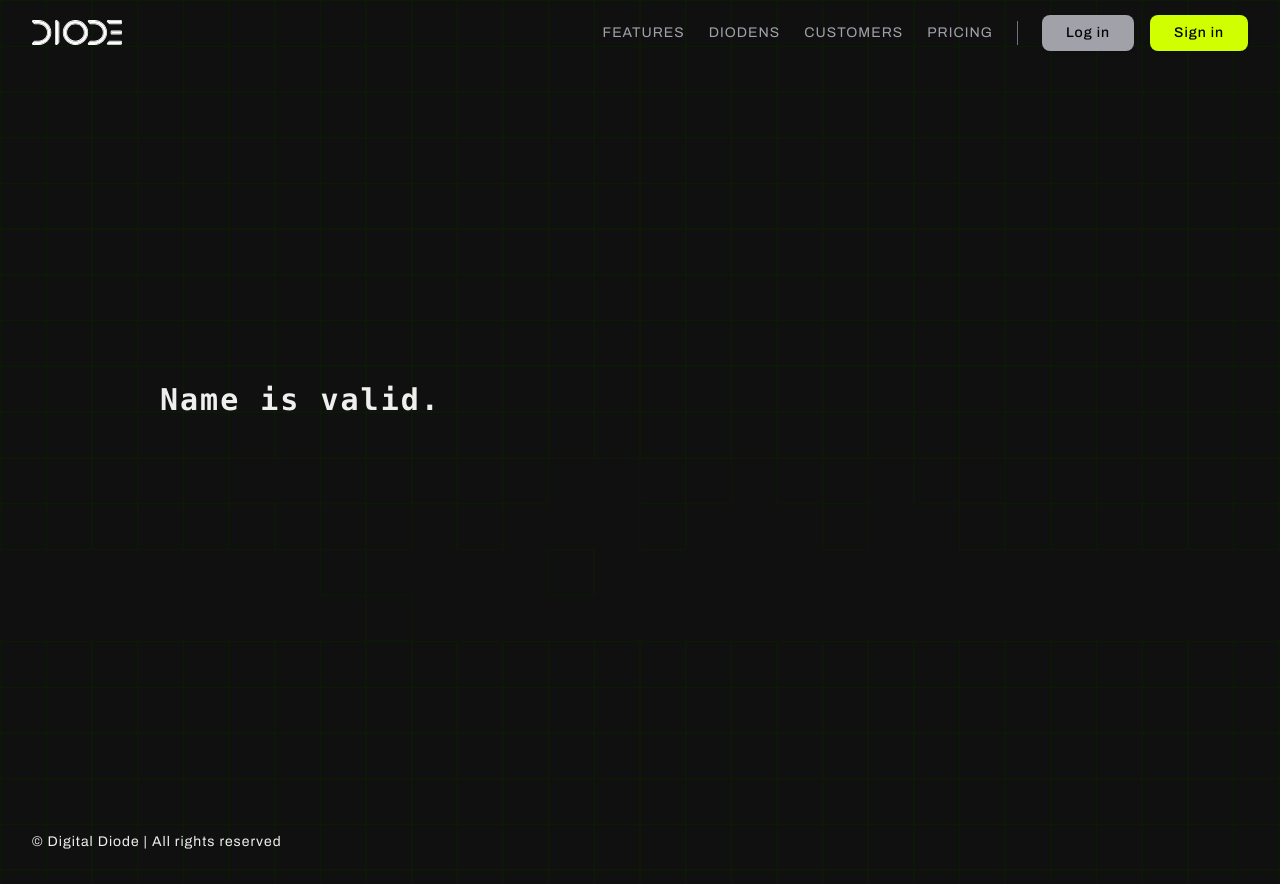
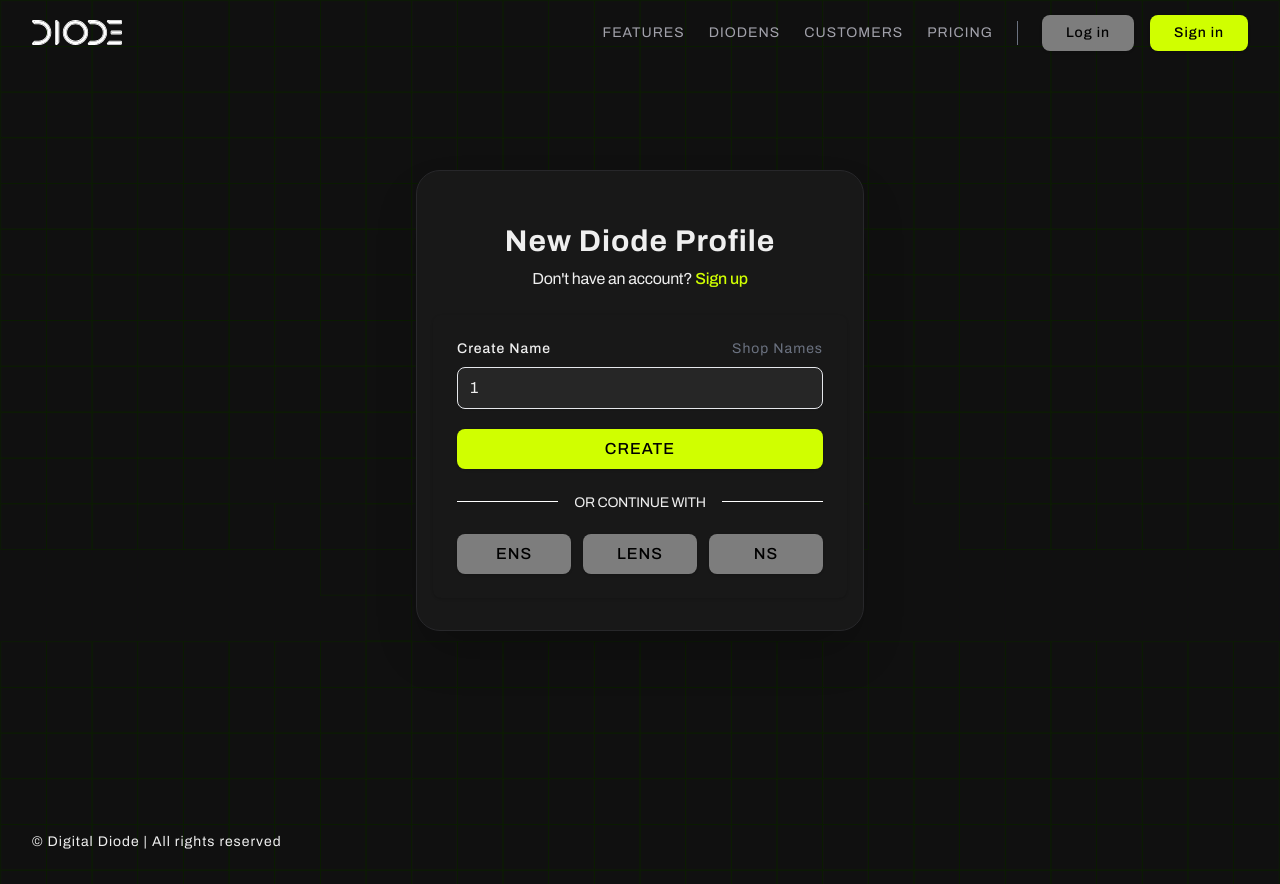
Before and after one commit to raldblox/web5-diode, a Next.js app: page /create/1 in a window 1280 px wide. Built offline with nearby package versions, Linux system fonts and the light colour scheme.

Commit message:
added web3 and web5 libs

```diff
--- a/package.json
+++ b/package.json
@@ -9,9 +9,11 @@
     "lint": "next lint"
   },
   "dependencies": {
+    "@web5/api": "^0.8.2",
+    "ethers": "^6.8.1",
+    "next": "14.0.3",
     "react": "^18",
-    "react-dom": "^18",
-    "next": "14.0.3"
+    "react-dom": "^18"
   },
   "devDependencies": {
     "autoprefixer": "^10.0.1",
--- a/src/app/create/[name]/page.js
+++ b/src/app/create/[name]/page.js
@@ -1,12 +1,14 @@
 "use client"
 
 import Container from '@/components/Container'
+import SignIn from '@/components/forms/SignIn'
 import IsNameRegistered from '@/components/utils/IsNameRegistered'
 import React, { useEffect, useState } from 'react'
 
 const page = ({ params }) => {
     const [validName, setValidName] = useState(false);
     const [checking, setChecking] = useState(null);
+    const [signIn, showSignIn] = useState(false);
 
     useEffect(() => {
         setChecking(true);
@@ -17,28 +19,32 @@
             } else {
                 setValidName(true);
             }
+
             setTimeout(() => {
                 setChecking(false);
-            }, 3000);
+                setTimeout(() => {
+                    showSignIn(true);
+                }, 3000);
+            }, 1000);
         }
         valid();
     }, [])
 
     return (
-        <Container classname="grid content-center min-h-screen">
-            <section className="grid content-center h-screen">
-                <div className="grid w-full max-w-screen-lg gap-16 px-4 mx-auto overflow-hidden md:px-8">
-                    {checking ? "Checking..." :
+        <Container classname="flex items-center justify-center min-h-screen">
+            {signIn ? <section className="w-full max-w-md"><SignIn name={validName ? params.name : ""} /> </section> :
+                <div className="grid w-full max-w-screen-lg gap-16 px-4 mx-auto overflow-hidden font-mono text-xl text-white md:text-3xl md:px-8">
+                    {checking ? "Checking names..." :
                         <>
                             {validName ?
                                 <div className='grid max-w-2xl space-y-10'>
-                                    <h1 className="font-mono text-xl font-bold sm:text-3xl">
-                                        Name is valid.
+                                    <h1 className="font-bold text-green-500">
+                                        Name is valid. Let's own it!
                                     </h1>
                                 </div>
                                 :
                                 <div className='grid max-w-2xl space-y-10'>
-                                    <h1 className="font-mono text-xl font-bold sm:text-3xl">
+                                    <h1 className="font-bold text-red-500">
                                         Name already registered.
                                     </h1>
                                 </div>
@@ -46,9 +52,8 @@
                             }
                         </>
                     }
-
                 </div>
-            </section>
+            }
         </Container>
     )
     //
--- a/src/app/create/page.js
+++ b/src/app/create/page.js
@@ -8,7 +8,7 @@
     //
     return (
         <Container classname="flex items-center justify-center min-h-screen">
-            <div className='w-full max-w-md '>
+            <div className='w-full max-w-md'>
                 <SignIn />
             </div>
         </Container>
--- a/src/app/globals.css
+++ b/src/app/globals.css
@@ -26,7 +26,7 @@
 }
 
 p {
-  letter-spacing: -0.5px;
+  letter-spacing: -0.3px;
 }
 
 .xtext {
@@ -38,7 +38,7 @@
 }
 
 .btn {
-  @apply bg-zinc-400 text-black hover:bg-[white] active:bg-[#50ff00] active:shadow-none rounded-lg font-medium text-center shadow;
+  @apply bg-[#7d7d7d] text-black hover:bg-[white] active:bg-[#50ff00] active:shadow-none rounded-lg font-medium text-center shadow;
 }
 
 nav a {
--- a/src/components/Footer.js
+++ b/src/components/Footer.js
@@ -2,7 +2,7 @@
 
 const Footer = () => {
     return (
-        <Container>
+        <Container classname="">
             <footer className="text-sm translate-y-8">
                 <h5>© Digital Diode | All rights reserved</h5>
             </footer>
--- a/src/components/forms/SignIn.js
+++ b/src/components/forms/SignIn.js
@@ -1,8 +1,9 @@
 import Link from "next/link"
 
-export default () => {
+export default ({ name }) => {
+
     return (
-        <main className="flex flex-col items-center justify-center w-full p-4 md:px-6 md:py-8 border shadow-2xl border-zinc-800 bg-[#181818] rounded-3xl">
+        <main className="flex w-full flex-col items-center justify-center p-4 md:px-68 md:py-8 border shadow-2xl border-zinc-800 bg-[#181818] rounded-3xl">
             <div className="w-full space-y-6 sm:max-w-md">
                 <div className="text-center">
                     <div className="mt-5 space-y-2">
@@ -22,6 +23,7 @@
                                 <Link href="/shop" className="text-gray-500 hover:underline">Shop Names</Link>
                             </div>
                             <input
+                                value={name}
                                 type="text"
                                 required
                                 className="w-full bg-[#262626] px-3 py-2 mt-2 border rounded-lg shadow-sm outline-none focus:border-[green]"
@@ -38,13 +40,13 @@
                         <p className="absolute inset-x-0 inline-block px-4 mx-auto text-sm w-fit bg-[#181818] -top-2 uppercase">Or continue with</p>
                     </div>
                     <div className="grid grid-cols-3 gap-x-3">
-                        <button className="flex items-center justify-center py-2 border btn">
+                        <button className="flex items-center justify-center py-2 btn">
                             ENS
                         </button>
-                        <button className="flex items-center justify-center py-2 border btn">
+                        <button className="flex items-center justify-center py-2 btn">
                             LENS
                         </button>
-                        <button className="flex items-center justify-center py-2 border btn">
+                        <button className="flex items-center justify-center py-2 btn">
                             NS
                         </button>
                     </div>
```
Also changed, not shown: 1 other file (tests, documents, lock files or other folders).
